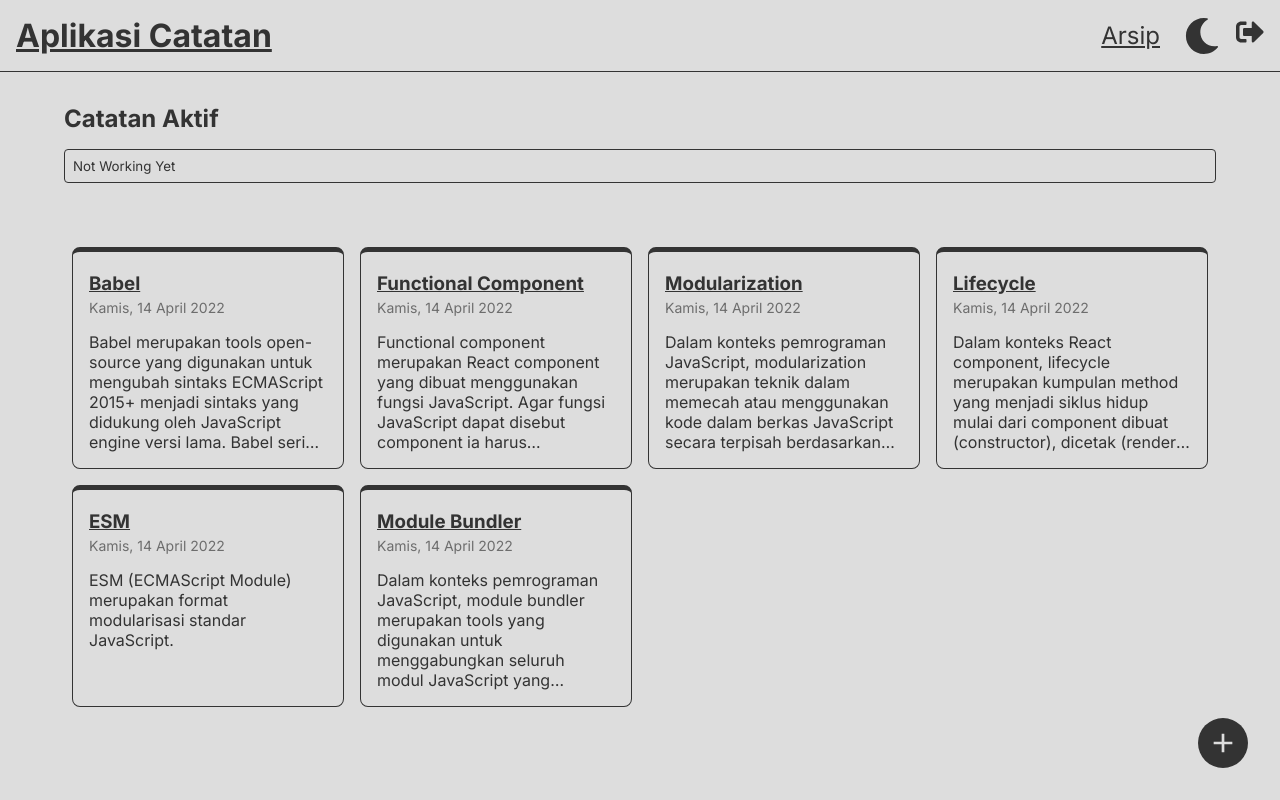
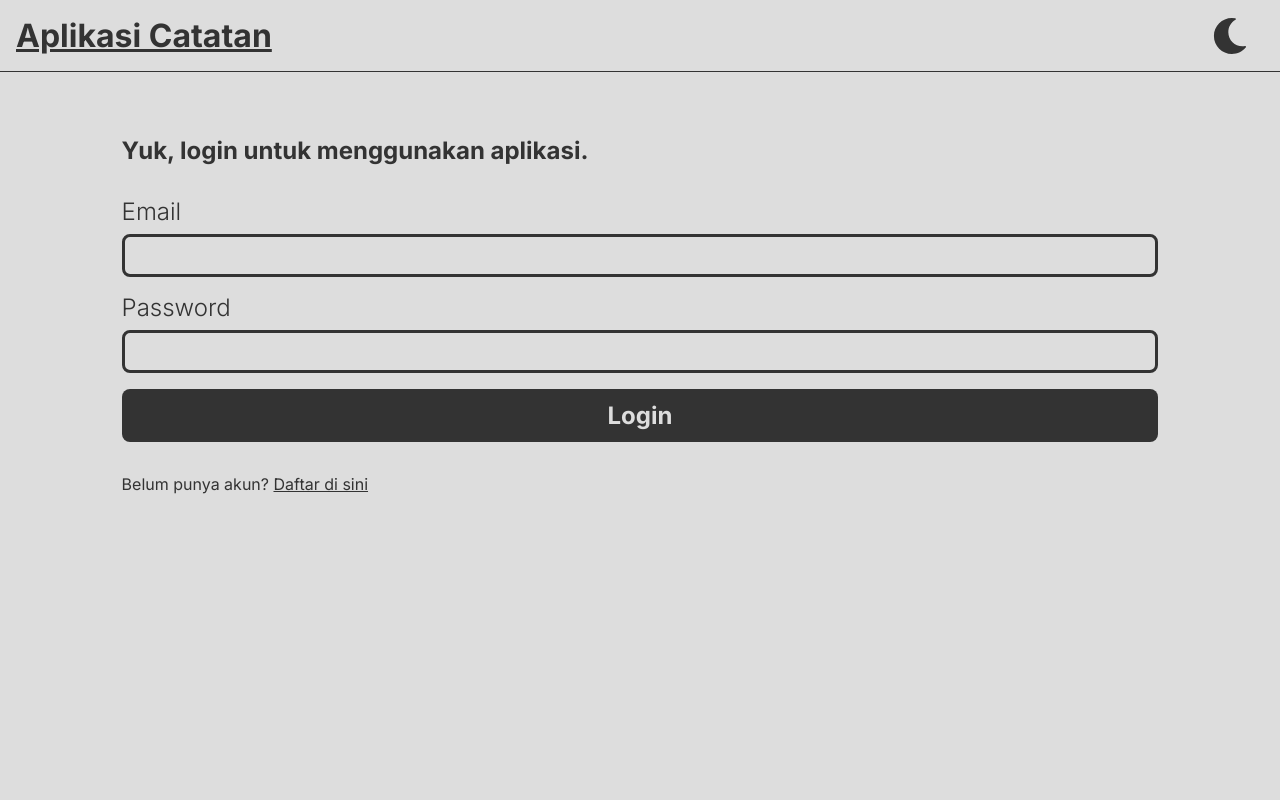
Before and after one commit to krisna31/react-note-app-class-component, a React (Vite) app: page / in a window 1280 px wide. Built offline with nearby package versions, Linux system fonts and the light colour scheme.

Commit message:
authentikasi

```diff
--- a/src/App.jsx
+++ b/src/App.jsx
@@ -4,14 +4,35 @@ import AllNotes from "./components/AllNotes";
 import ArchivedNotes from "./components/ArchivedNotes";
 import AddNote from "./pages/AddNote";
 import NoteDetailPage from "./pages/NoteDetailPage";
-import { Route, Routes } from "react-router-dom";
+import { Route, Routes, useNavigate } from "react-router-dom";
 import { ThemeProvider } from "./context/ThemeContext";
+import LoginPages from "./pages/LoginPages";
+import RegisterPages from "./pages/RegisterPages";
+import { getAccessToken, putAccessToken } from "./utils/network-data";
 
 function App() {
   const [theme, setTheme] = useState(localStorage.getItem("theme") ?? "light");
+  const [authedUser, setAuthedUser] = useState(null);
+  const navigate = useNavigate();
   const toggleTheme = () => {
     setTheme((prevTheme) => (prevTheme === "light" ? "dark" : "light"));
   };
+
+  function setAuthedUserHandler(accessToken) {
+    if (accessToken === null) {
+      localStorage.removeItem("accessToken");
+      setAuthedUser(accessToken);
+    } else {
+      putAccessToken(accessToken);
+      setAuthedUser(accessToken);
+      navigate("/");
+    }
+  }
+
+  useEffect(() => {
+    localStorage.getItem("theme") && setTheme(localStorage.getItem("theme"));
+    getAccessToken() && setAuthedUser(getAccessToken());
+  }, []);
 
   useEffect(() => {
     document.documentElement.setAttribute("data-theme", theme);
@@ -21,22 +42,33 @@ function App() {
     };
   }, [theme]);
 
-  useEffect(() => {
-    const localTheme = localStorage.getItem("theme");
-    localTheme && setTheme(localTheme);
-  }, []);
+  if (authedUser !== null) {
+    return (
+      <ThemeProvider value={theme}>
+        <div className="app-container">
+          <MyHeader toggleTheme={toggleTheme} setAuthedUser={setAuthedUserHandler} />
+          <Routes>
+            <Route path="/" element={<AllNotes />} />
+            <Route path="/notes/new" element={<AddNote />} />
+            <Route path="/notes/:id" element={<NoteDetailPage />} />
+            <Route path="/archives" element={<ArchivedNotes />} />
+            <Route path="*" element={<NotFound />} />
+          </Routes>
+        </div>
+      </ThemeProvider>
+    );
+  }
 
   return (
     <ThemeProvider value={theme}>
       <div className="app-container">
         <MyHeader toggleTheme={toggleTheme} />
-        <Routes>
-          <Route path="/" element={<AllNotes />} />
-          <Route path="/notes/new" element={<AddNote />} />
-          <Route path="/notes/:id" element={<NoteDetailPage />} />
-          <Route path="/archives" element={<ArchivedNotes />} />
-          <Route path="*" element={<NotFound />} />
-        </Routes>
+        <main>
+          <Routes>
+            <Route path="/*" element={<LoginPages setAuthedUser={setAuthedUserHandler} />} />
+            <Route path="/register" element={<RegisterPages />} />
+          </Routes>
+        </main>
       </div>
     </ThemeProvider>
   );
--- a/src/components/MyHeader.jsx
+++ b/src/components/MyHeader.jsx
@@ -4,10 +4,17 @@ import { Link } from "react-router-dom";
 import { ThemeConsumer } from "../context/ThemeContext";
 import { FaMoon, FaSignOutAlt, FaSun } from "react-icons/fa";
 import PropTypes from "prop-types";
+import { getAccessToken } from "../utils/network-data";
 
 export default class MyHeader extends Component {
   constructor(props) {
     super(props);
+
+    this.logoutHandler = this.logoutHandler.bind(this);
+  }
+
+  logoutHandler() {
+    this.props.setAuthedUser(null);
   }
 
   render() {
@@ -16,6 +23,7 @@ export default class MyHeader extends Component {
         <h1>
           <Link to={"/"}>Aplikasi Catatan</Link>
         </h1>
+        {getAccessToken() && (
           <nav className="navigation">
             <ul>
               <li>
@@ -23,6 +31,7 @@ export default class MyHeader extends Component {
               </li>
             </ul>
           </nav>
+        )}
         <ThemeConsumer>
           {(theme) => {
             return (
@@ -32,11 +41,11 @@ export default class MyHeader extends Component {
             );
           }}
         </ThemeConsumer>
-        <button className="button-logout" type="button">
-          <Link to={"/login"}>
+        {getAccessToken() && (
+          <button className="button-logout" type="button" onClick={this.logoutHandler}>
             <FaSignOutAlt />
-          </Link>
           </button>
+        )}
       </header>
     );
   }
@@ -44,4 +53,5 @@ export default class MyHeader extends Component {
 
 MyHeader.propTypes = {
   toggleTheme: PropTypes.func.isRequired,
+  setAuthedUser: PropTypes.func,
 };
--- /dev/null
+++ b/src/pages/LoginPages.jsx
@@ -0,0 +1,43 @@
+import React from "react";
+import "../styles/style.css";
+import useInput from "../utils/useInput";
+import { login } from "../utils/network-data";
+import PropTypes from "prop-types";
+import { Link } from "react-router-dom";
+
+function LoginPages({ setAuthedUser }) {
+  const [email, onChangeEmail] = useInput("");
+  const [password, onChangePassword] = useInput("");
+
+  const loginHandler = async (e) => {
+    e.preventDefault();
+    const dataUser = await login({ email, password });
+    !dataUser.error && setAuthedUser(dataUser.data.accessToken);
+  };
+
+  return (
+    <main>
+      <section className="login-page">
+        <h2>Yuk, login untuk menggunakan aplikasi.</h2>
+        <form onSubmit={loginHandler}>
+          <div className="input-login">
+            <label htmlFor="email">Email</label>
+            <input type="email" id="email" value={email} onChange={(e) => onChangeEmail(e)} />
+            <label htmlFor="password">Password</label>
+            <input type="password" id="password" value={password} onChange={(e) => onChangePassword(e)} />
+            <button type="submit">Login</button>
+          </div>
+        </form>
+        <p>
+          Belum punya akun? <Link to="/register">Daftar di sini</Link>
+        </p>
+      </section>
+    </main>
+  );
+}
+
+export default LoginPages;
+
+LoginPages.propTypes = {
+  setAuthedUser: PropTypes.func.isRequired,
+};
--- /dev/null
+++ b/src/pages/RegisterPages.jsx
@@ -0,0 +1,54 @@
+import React, { useEffect } from "react";
+import "../styles/style.css";
+import useInput from "../utils/useInput";
+import { register } from "../utils/network-data";
+import PropTypes from "prop-types";
+import { Link, useNavigate } from "react-router-dom";
+
+function RegisterPages() {
+  const [name, onChangename] = useInput("");
+  const [email, onChangeEmail] = useInput("");
+  const [password, onChangePassword] = useInput("");
+  const [confirmationPassword, onChangeconfirmationPassword] = useInput("");
+  const navigator = useNavigate();
+
+  const registerHandler = async (e) => {
+    e.preventDefault();
+    if (password !== confirmationPassword) {
+      alert("Password tidak sama");
+      return;
+    }
+    await register({ name, email, password });
+    navigator("/login");
+  };
+
+  useEffect(() => {
+    document.title = "Register";
+  }, []);
+
+  return (
+    <main>
+      <section className="login-page">
+        <h2>Yuk, login untuk menggunakan aplikasi.</h2>
+        <form onSubmit={registerHandler}>
+          <div className="input-login">
+            <label htmlFor="name">Name</label>
+            <input type="name" id="name" value={name} onChange={(e) => onChangename(e)} />
+            <label htmlFor="email">Email</label>
+            <input type="email" id="email" value={email} onChange={(e) => onChangeEmail(e)} />
+            <label htmlFor="password">Password</label>
+            <input type="password" id="password" value={password} onChange={(e) => onChangePassword(e)} />
+            <label htmlFor="confirmationPassword">Confirmation Password</label>
+            <input type="password" id="confirmationPassword" value={confirmationPassword} onChange={(e) => onChangeconfirmationPassword(e)} />
+            <button type="submit">Register</button>
+          </div>
+        </form>
+        <p>
+          Sudah punya akun? <Link to="/login">Login di sini</Link>
+        </p>
+      </section>
+    </main>
+  );
+}
+
+export default RegisterPages;
--- /dev/null
+++ b/src/utils/useInput.js
@@ -0,0 +1,9 @@
+import { useState } from "react";
+
+export default function useInput(initialValue) {
+  const [value, setValue] = useState(initialValue);
+  const onChange = (e) => {
+    setValue(e.target.value);
+  };
+  return [value, onChange];
+}
```
Lines whose indentation alone changed are shown as unchanged.
